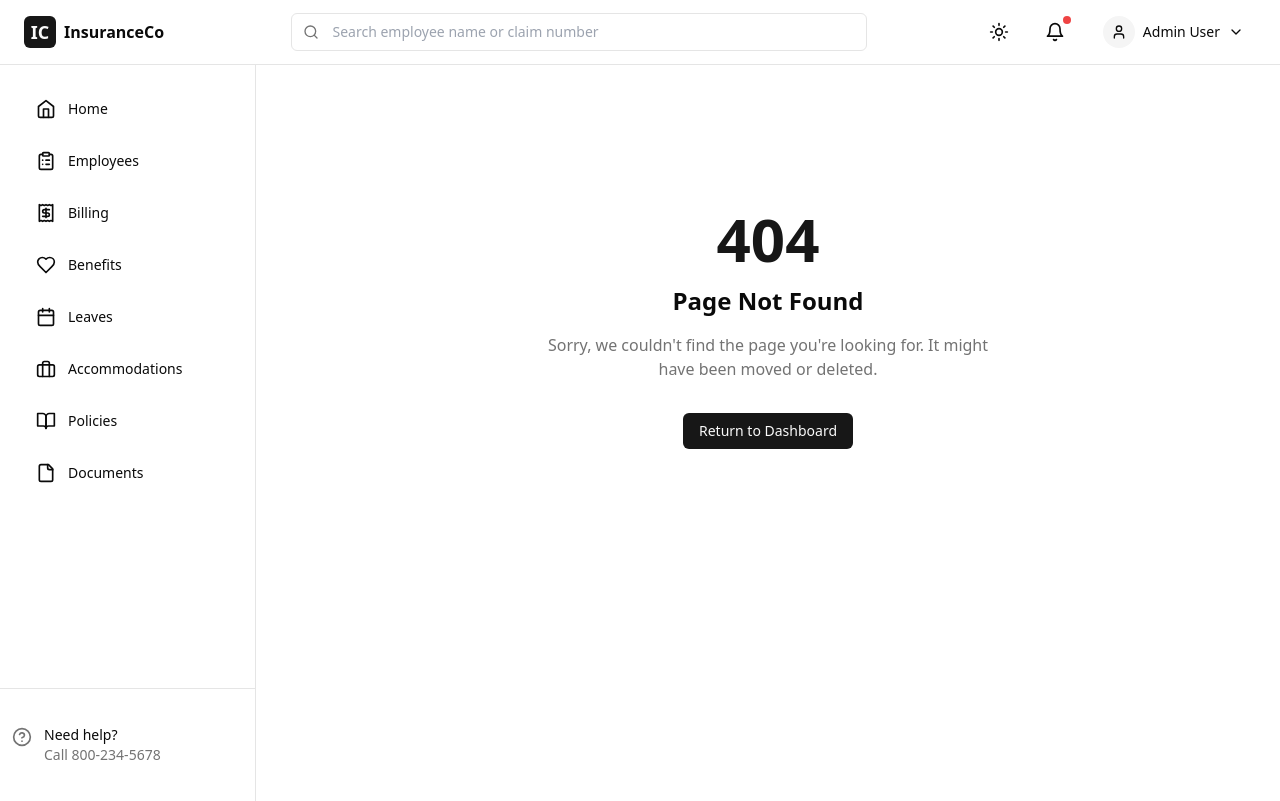
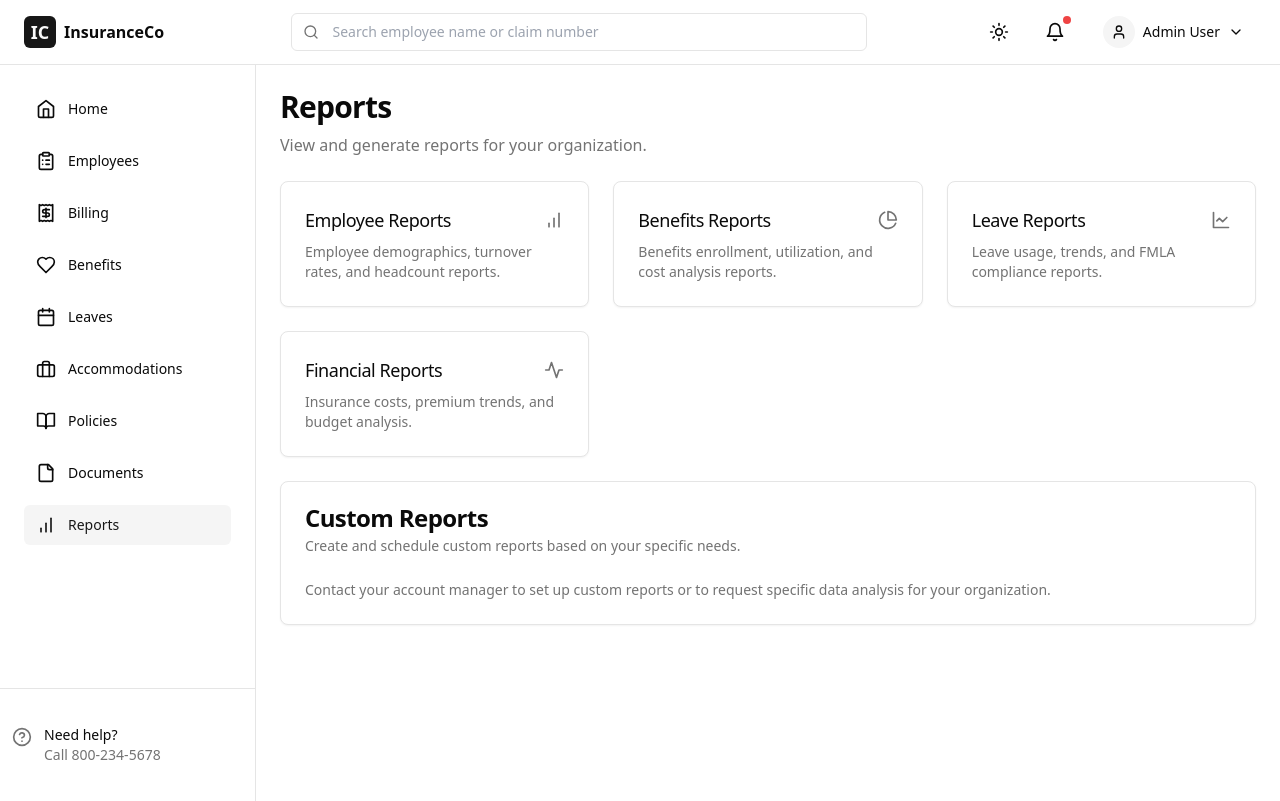
Before and after one commit to briantpatterson/insurance-dashboard, a Next.js app: page /reports in a window 1280 px wide. Before the commit this address had no page. Built offline with nearby package versions, Linux system fonts and the light colour scheme.

Commit message:
Add Reports tab to navigation and create reports page

```diff
--- /dev/null
+++ b/src/app/reports/page.tsx
@@ -0,0 +1,84 @@
+import { DashboardLayout } from "@/components/dashboard-layout"
+import { Card, CardContent, CardDescription, CardHeader, CardTitle } from "@/components/ui/card"
+import { BarChart, PieChart, LineChart, Activity } from "lucide-react"
+
+export default function ReportsPage() {
+  return (
+    <DashboardLayout>
+      <div className="flex flex-col space-y-6">
+        <div className="flex flex-col space-y-2">
+          <h1 className="text-3xl font-bold tracking-tight">Reports</h1>
+          <p className="text-muted-foreground">
+            View and generate reports for your organization.
+          </p>
+        </div>
+
+        <div className="grid gap-6 md:grid-cols-2 lg:grid-cols-3">
+          <Card className="hover:shadow-md transition-shadow cursor-pointer">
+            <CardHeader className="flex flex-row items-center justify-between space-y-0 pb-2">
+              <CardTitle className="text-lg font-medium">Employee Reports</CardTitle>
+              <BarChart className="h-5 w-5 text-muted-foreground" />
+            </CardHeader>
+            <CardContent>
+              <CardDescription>
+                Employee demographics, turnover rates, and headcount reports.
+              </CardDescription>
+            </CardContent>
+          </Card>
+
+          <Card className="hover:shadow-md transition-shadow cursor-pointer">
+            <CardHeader className="flex flex-row items-center justify-between space-y-0 pb-2">
+              <CardTitle className="text-lg font-medium">Benefits Reports</CardTitle>
+              <PieChart className="h-5 w-5 text-muted-foreground" />
+            </CardHeader>
+            <CardContent>
+              <CardDescription>
+                Benefits enrollment, utilization, and cost analysis reports.
+              </CardDescription>
+            </CardContent>
+          </Card>
+
+          <Card className="hover:shadow-md transition-shadow cursor-pointer">
+            <CardHeader className="flex flex-row items-center justify-between space-y-0 pb-2">
+              <CardTitle className="text-lg font-medium">Leave Reports</CardTitle>
+              <LineChart className="h-5 w-5 text-muted-foreground" />
+            </CardHeader>
+            <CardContent>
+              <CardDescription>
+                Leave usage, trends, and FMLA compliance reports.
+              </CardDescription>
+            </CardContent>
+          </Card>
+
+          <Card className="hover:shadow-md transition-shadow cursor-pointer">
+            <CardHeader className="flex flex-row items-center justify-between space-y-0 pb-2">
+              <CardTitle className="text-lg font-medium">Financial Reports</CardTitle>
+              <Activity className="h-5 w-5 text-muted-foreground" />
+            </CardHeader>
+            <CardContent>
+              <CardDescription>
+                Insurance costs, premium trends, and budget analysis.
+              </CardDescription>
+            </CardContent>
+          </Card>
+        </div>
+
+        <div className="mt-6">
+          <Card>
+            <CardHeader>
+              <CardTitle>Custom Reports</CardTitle>
+              <CardDescription>
+                Create and schedule custom reports based on your specific needs.
+              </CardDescription>
+            </CardHeader>
+            <CardContent>
+              <p className="text-sm text-muted-foreground">
+                Contact your account manager to set up custom reports or to request specific data analysis for your organization.
+              </p>
+            </CardContent>
+          </Card>
+        </div>
+      </div>
+    </DashboardLayout>
+  )
+}
--- a/src/components/main-nav.tsx
+++ b/src/components/main-nav.tsx
@@ -62,6 +62,15 @@ export function MainNav({
       >
         Billing
       </Link>
+      <Link
+        href="/reports"
+        className={cn(
+          "text-sm font-medium transition-colors hover:text-primary",
+          pathname.startsWith("/reports") ? "text-primary" : "text-muted-foreground"
+        )}
+      >
+        Reports
+      </Link>
     </nav>
   )
 }
--- a/src/components/sidebar-nav.tsx
+++ b/src/components/sidebar-nav.tsx
@@ -13,7 +13,8 @@ import {
   Briefcase,
   BookOpen,
   FileIcon,
-  HelpCircle
+  HelpCircle,
+  BarChart
 } from "lucide-react"
 
 interface SidebarNavProps extends React.HTMLAttributes<HTMLElement> {
@@ -108,4 +109,9 @@ export const sidebarNavItems = [
     href: "/documents",
     icon: <FileIcon className="h-5 w-5" />,
   },
+  {
+    title: "Reports",
+    href: "/reports",
+    icon: <BarChart className="h-5 w-5" />,
+  },
 ]
```
